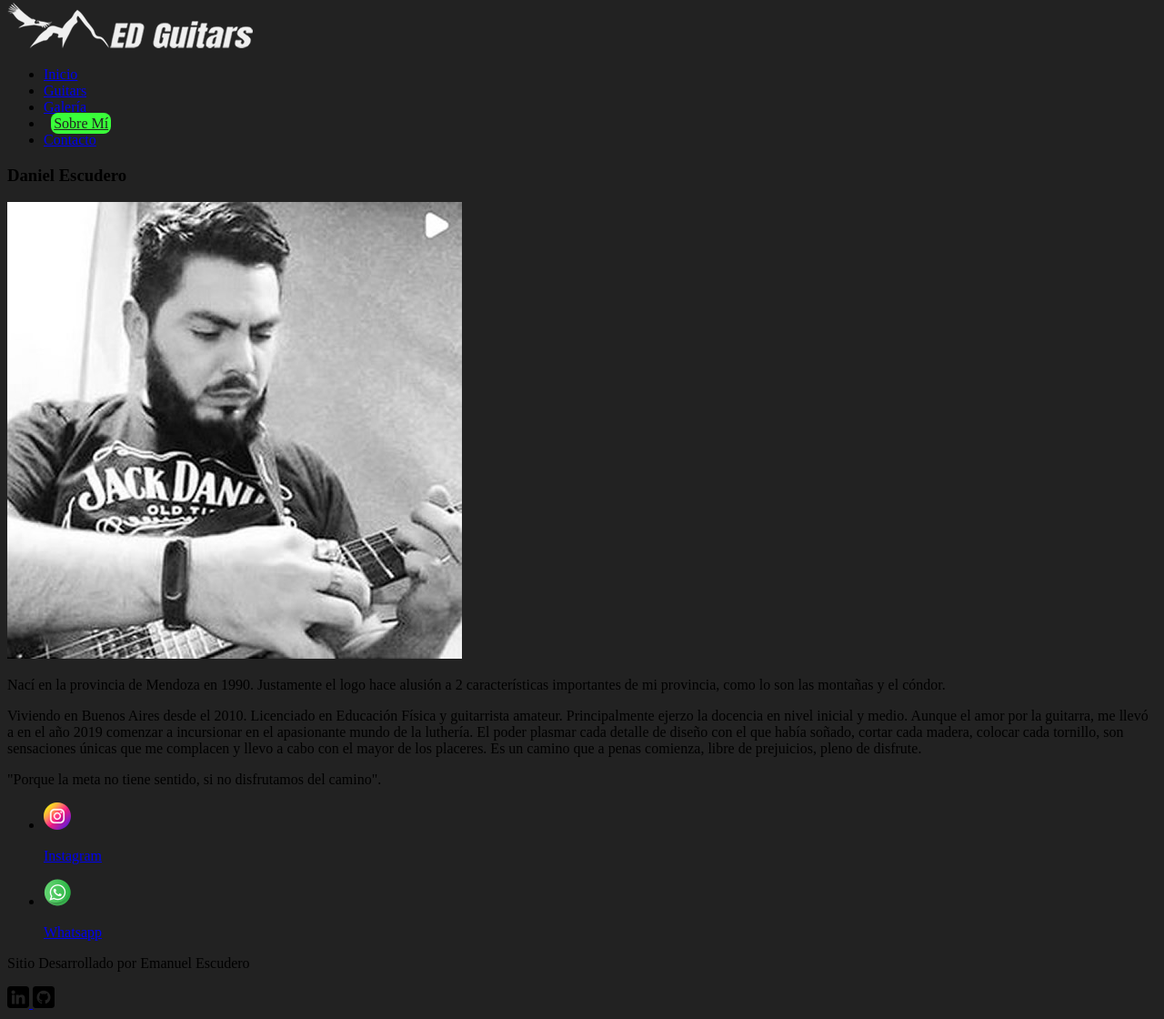
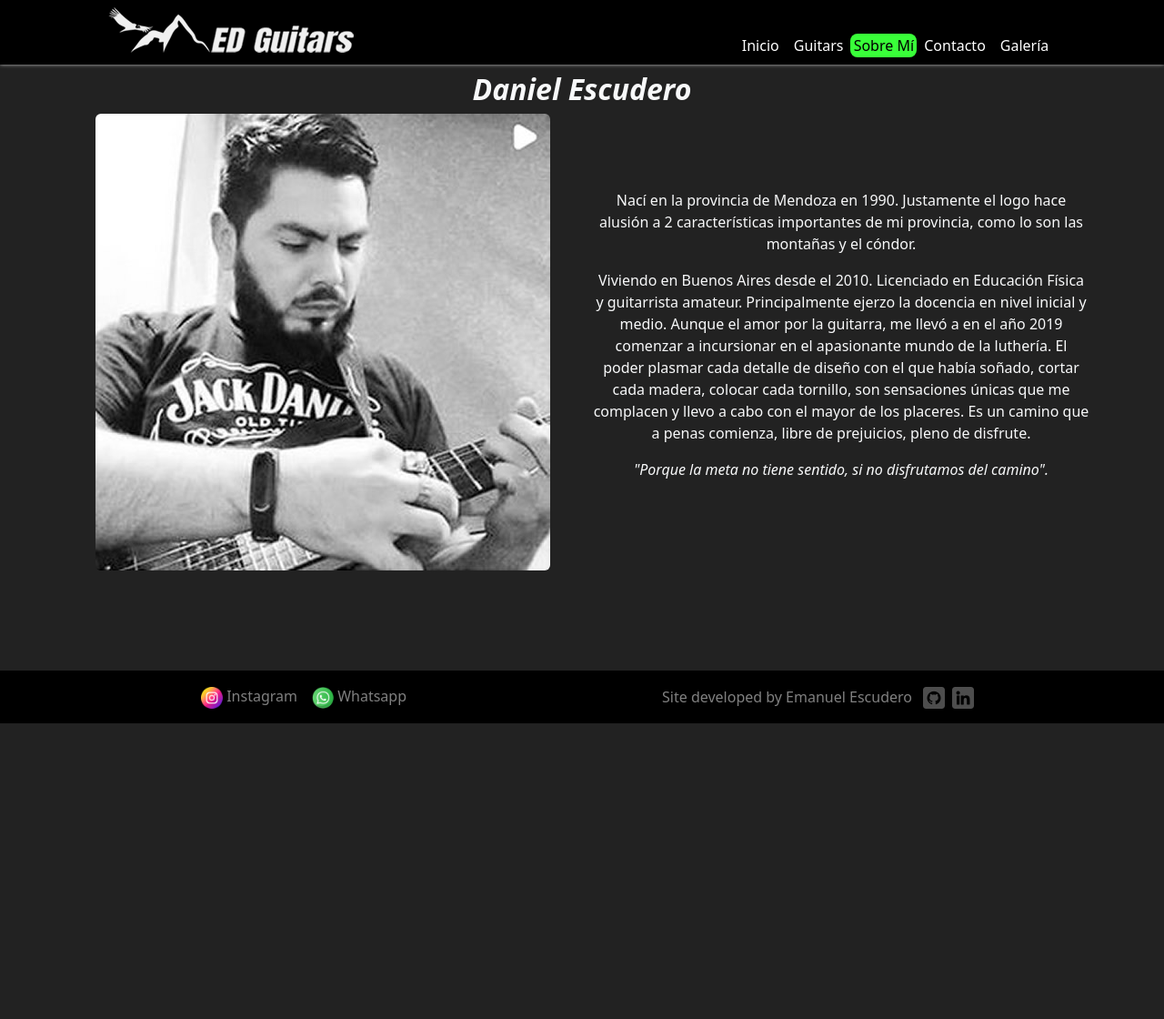
Before and after one commit to escuderoemanuel/EDGuitars, a plain HTML site: page pages/sobre__mi.html in a window 1280 px wide. Shown: the part 5-1125 px from the top of the page at 91% size. After the commit the page ends 800 px from the top, so only its background shows below. Drawn offline with nearby package versions, Linux system fonts and the light colour scheme.

Commit message:
Agregado Bootstrap a: <Index> y <Sobre Mí> del sitio ED Guitars

```diff
--- a/css/style.css
+++ b/css/style.css
@@ -1,5 +1,9 @@
 body {
   background-color: #222222;
+}
+
+#header {
+  box-shadow: 0px 0px 4px #ffffffb9;
 }
 
 .icon-dev {
@@ -24,12 +28,19 @@ body {
   transition: all 0.5s ease;
 }
 
+.link {
+  padding: 0.05rem 0.2rem;
+}
+
 #link__activo {
-  color: #222222;
-  padding: 0.2rem;
-  margin: 0.5rem;
+  padding: 0.05rem 0.2rem;
+  /* margin: 0.5rem; */
   background-color: #39ff39;
   border-radius: 0.5rem;
   /* text-decoration: 5px underline #39ff14; */
   transition: all 200ms ease;
 }
+
+#span-dev {
+  color: gray;
+}
--- a/pages/sobre__mi.html
+++ b/pages/sobre__mi.html
@@ -1,5 +1,6 @@
 <!DOCTYPE html>
 <html lang="es">
+
 <head>
   <meta charset="UTF-8" />
   <meta http-equiv="X-UA-Compatible" content="IE=edge" />
@@ -11,86 +12,78 @@
   <!-- FAV ICON // TITLE -->
   <link rel="icon" href="../assets/icons/favIconED.png" />
   <title>ED Guitars</title>
-
   <!--GOOGLE FONTS-->
   <link rel="preconnect" href="https://fonts.googleapis.com" />
   <link rel="preconnect" href="https://fonts.gstatic.com" crossorigin />
   <link
     href="https://fonts.googleapis.com/css2?family=Poppins:wght@100;200;400;500;700&family=Raleway:wght@200;500;700&display=swap"
-      rel="stylesheet"
-    />
+    rel="stylesheet" />
+  <!-- ANIMACIONES -->
+  <link rel="stylesheet" href="https://cdnjs.cloudflare.com/ajax/libs/animate.css/4.1.1/animate.min.css" />
 
-    <!-- ANIMACIONES -->
-    <link
-      rel="stylesheet"
-      href="https://cdnjs.cloudflare.com/ajax/libs/animate.css/4.1.1/animate.min.css"
-    />
-
-    <!--CSS-->
+  <!-- CSS BOOTSTRAP -->
+  <link href="https://cdn.jsdelivr.net/npm/bootstrap@5.2.0/dist/css/bootstrap.min.css" rel="stylesheet"
+    integrity="sha384-gH2yIJqKdNHPEq0n4Mqa/HGKIhSkIHeL5AyhkYV8i59U5AR6csBvApHHNl/vI1Bx" crossorigin="anonymous" />
+  <!-- CSS CUSTOM -->
   <link rel="stylesheet" href="../css/style.css" />
 
-    <!--JS-->
-    <script src="../js/main.js" defer></script>
+  <!-- JavaScript Bundle with Popper -->
+  <script src="https://cdn.jsdelivr.net/npm/bootstrap@5.2.0/dist/js/bootstrap.bundle.min.js"
+    integrity="sha384-A3rJD856KowSb7dwlZdYEkO39Gagi7vIsF0jrRAoQmDKKtQBHUuLZ9AsSv4jD4Xa" crossorigin="anonymous"
+    defer></script>
 </head>
 
-  <!--CUERPO DEL SITIO-->
+<!--================== BODY ==================-->
 
-  <body class="body">
-    <!--CABECERA DEL SITIO-->
-    <header class="header">
-      <!--LOGO DE CABECERA-->
+<body class="d-flex flex-column min-vh-100">
 
-      <a
-        class="header__logo animate__animated animate__backInDown"
-        href="../index.html"
-      >
-        <img src="../assets/images/logo04.png" alt="logo de ED Guitars" />
+  <!--================== HEADER ==================-->
+  <header class="sticky-top" id="header">
+    <nav class="navbar navbar-expand-md nav-bar-black bg-black">
+      <div class="container-fluid align-items-end col-sm-10 .offset-md-3">
+        <a class="navbar-brand" href="../index.html">
+          <img class="row ms-auto logo-principal" src="../assets/images/logo04.png" alt="Logo de ED Guitars" />
         </a>
-
-      <!--BAR NAV CABECERA-->
-      <nav class="header__nav">
-        <ul class="nav__list">
-          <li>
-            <a class="nav__link" href="../index.html">Inicio</a>
-          </li>
-          <li>
-            <a class="nav__link" href="guitars.html">Guitars</a>
-          </li>
-          <li>
-            <a class="nav__link" href="galeria.html">Galería</a>
-          </li>
-          <li>
-            <a class="nav__link" id="link__activo" href="sobre__mi.html"
-              >Sobre Mí</a
-            >
-          </li>
-          <li>
-            <a class="nav__link" href="contacto.html">Contacto</a>
-          </li>
-        </ul>
+        <button class="navbar-toggler bg-light" type="button" data-bs-toggle="collapse"
+          data-bs-target="#navbarNavAltMarkup" aria-controls="navbarNavAltMarkup" aria-expanded="false"
+          aria-label="Toggle navigation">
+          <span class="navbar-toggler-icon"></span>
+        </button>
+        <div class="collapse navbar-collapse" id="navbarNavAltMarkup">
+          <div class="navbar-nav ms-auto align-items-center">
+            <a class="nav-link text-white link" href="../index.html">Inicio</a>
+            <a class="nav-link text-white link" href="./guitars.html">Guitars</a>
+            <a class="nav-link text-black" id="link__activo" href="./sobre__mi.html">Sobre Mí</a>
+            <a class="nav-link text-white link" href="./contacto.html">Contacto</a>
+            <a class="nav-link text-white link" href="./galeria.html">Galería</a>
+          </div>
+        </div>
+      </div>
     </nav>
   </header>
 
-    <!--MAIN DEL SITIO-->
-    <main class="main">
-      <div class="main__div">
-        <h3 class="main__title">Daniel Escudero</h3>
+
+  <!--================== MAIN ==================-->
+  <main>
+    <div class="container text-center text-light my-2">
+      <div class="row align-items-center">
+        <!-- TITLE -->
+        <div class="col-sm-12">
+          <h2 class="h2"> <strong> <em> Daniel Escudero </strong> </em> </h2>
         </div>
-      <div class="main__div main__container">
-        <div class="main__div">
-          <img
-            class="main__div__image"
-            src="../assets/images/sobre_mi.jpg"
-            alt="Foto de Daniel Escudero"
-          />
+        <!-- IMG PRINCIPAL -->
+        <div class="col-md-6">
+          <img class="img-fluid rounded" src="../assets/images/sobre_mi.jpg"
+            alt="Fotografía del luthier Daniel Escudero" />
         </div>
-        <div class="main__div">
-          <p class="main__div__text">
+        <!-- TEXTO -->
+        <div class="col-md-6 my-4">
+          <p class="">
             Nací en la provincia de Mendoza en 1990. Justamente el logo hace
             alusión a 2 características importantes de mi provincia, como lo son
             las montañas y el cóndor.
           </p>
-          <p class="main__div__text">
+          <p>
             Viviendo en Buenos Aires desde el 2010. Licenciado en Educación
             Física y guitarrista amateur. Principalmente ejerzo la docencia en
             nivel inicial y medio. Aunque el amor por la guitarra, me llevó a en
@@ -101,78 +94,64 @@
             Es un camino que a penas comienza, libre de prejuicios, pleno de
             disfrute.
           </p>
-          <p class="main__div__text">
-            <span class="main__span">
+          <p>
+            <em>
               "Porque la meta no tiene sentido, si no disfrutamos del camino".
-            </span>
+            </em>
           </p>
+        </div>
       </div>
     </div>
   </main>
 
-    <!--FOOTER DEL SITIO-->
-    <footer class="footer">
-      <nav class="nav__footer">
-        <ul class="nav__list__footer">
-          <li class="nav__list__li">
-            <a
-              class="nav__link--footer"
-              href="https://www.instagram.com/edguitars_/"
-              target="_blank"
-            >
-              <img
-                class="nav__icon"
-                src="../assets/icons/instagram3.png"
-                alt="Ícono de Enlace a Instagram"
-              />
-              <p class="footer__text">Instagram</p>
+
+  <!--================== FOOTER ==================-->
+  <div class="container-fluid bg-black mt-auto ">
+    <footer class="d-flex flex-wrap py-3 justify-content-center align-items-center">
+
+
+      <!-- Footer Propietario -->
+      <div class="d-flex">
+        <ul class="nav row-md-6 justify-content-start list-unstyled d-flex">
+          <li class="ms-3">
+            <a class="text-muted text-decoration-none" href="https://www.instagram.com/edguitars_/" target="_blank">
+              <img src="../assets/icons/instagram3.png" class="bi" width="24" height="24"
+                alt="Icono de enlace al Instagram de ED Guitars" />
+              <span class="icon-social" id="span-dev">
+                Instagram
+              </span>
             </a>
           </li>
-          <li class="nav__list__li">
-            <a
-              class="nav__link--footer"
-              href="https://wa.me/5491137575625"
-              target="_blank"
-            >
-              <img
-                class="nav__icon"
-                src="../assets/icons/whatsapp5.png"
-                alt="Ícono de Enlace a Whatsapp"
-              />
-              <p class="footer__text">Whatsapp</p>
+          <li class="ms-3">
+            <a class="text-muted text-decoration-none" href="https://wa.me/5491137575625" target="_blank">
+              <img src="../assets/icons/whatsapp5.png" class="bi" width="24" height="24"
+                alt="Icono de enlace al Whatsapp de ED Guitars" />
+              <span class="icon-social" id="span-dev">
+                Whatsapp
+              </span>
             </a>
           </li>
         </ul>
-      </nav>
-      <div class="footer__developer">
-        <div class="nav__link__developer">
-          <p class="footer__text">Sitio Desarrollado por Emanuel Escudero</p>
       </div>
-        <div class="nav__link__developer">
-          <a
-            class="nav__link--footer"
-            href="https://www.linkedin.com/in/emanuel-escudero-657675b7/"
-            target="_blank"
-          >
-            <img
-              class="nav__icon"
-              src="../assets/icons/linkedin.png"
-              alt="Ícono de Enlace a LinkedIn del Desarrollador"
-            />
+
+      <!-- Footer Desarrollador -->
+      <div class="col-md-6 d-flex justify-content-end align-items-center">
+        <span class="mx-2" id="span-dev">Site developed by Emanuel Escudero
+        </span>
+
+        <a href="https://github.com/escuderoemanuel" target="_blank">
+          <img class="mx-1 icon-dev" src="../assets/icons/github.png"
+            alt="Icono de enlace al GitHub del Desarrollador del sitio" />
         </a>
-          <a
-            class="nav__link--footer"
-            href="https://github.com/escuderoemanuel"
-            target="_blank"
-          >
-            <img
-              class="nav__icon"
-              src="../assets/icons/github.png"
-              alt="Ícono de Enlace a GitHub del Desarrollador"
-            />
+
+        <a href="https://www.linkedin.com/in/emanuel-escudero-657675b7/" target="_blank">
+          <img class="mx-1 icon-dev" src="../assets/icons/linkedin.png"
+            alt="Icono enlace al LinkedIn del Desarrollador del sitio" />
         </a>
       </div>
+
+    </footer>
   </div>
-    </footer>
 </body>
+
 </html>
```
Also changed, not shown: index.html (+6 -6 lines). Lines whose indentation alone changed are shown as unchanged.
